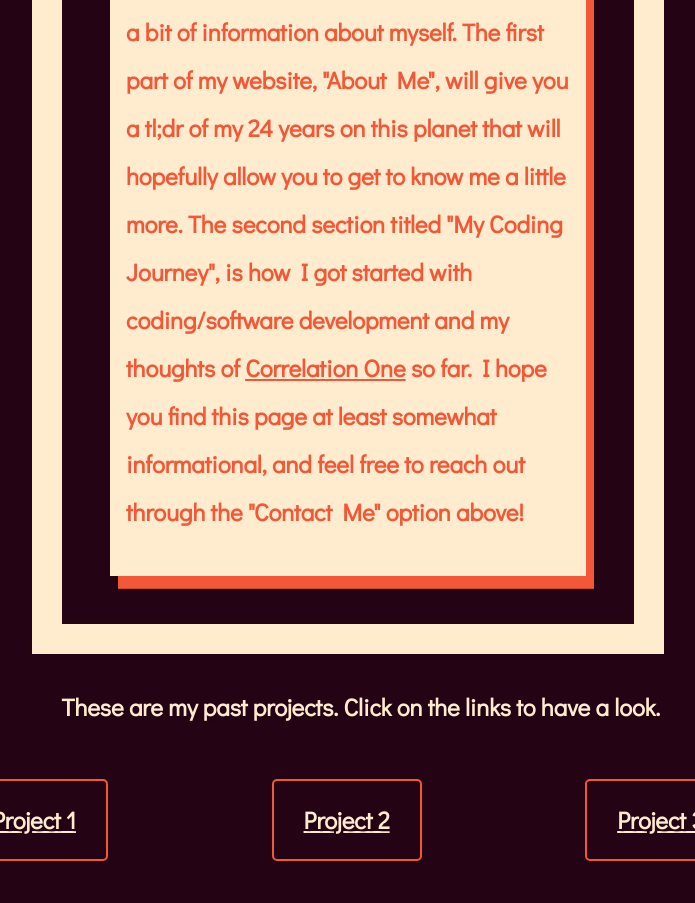
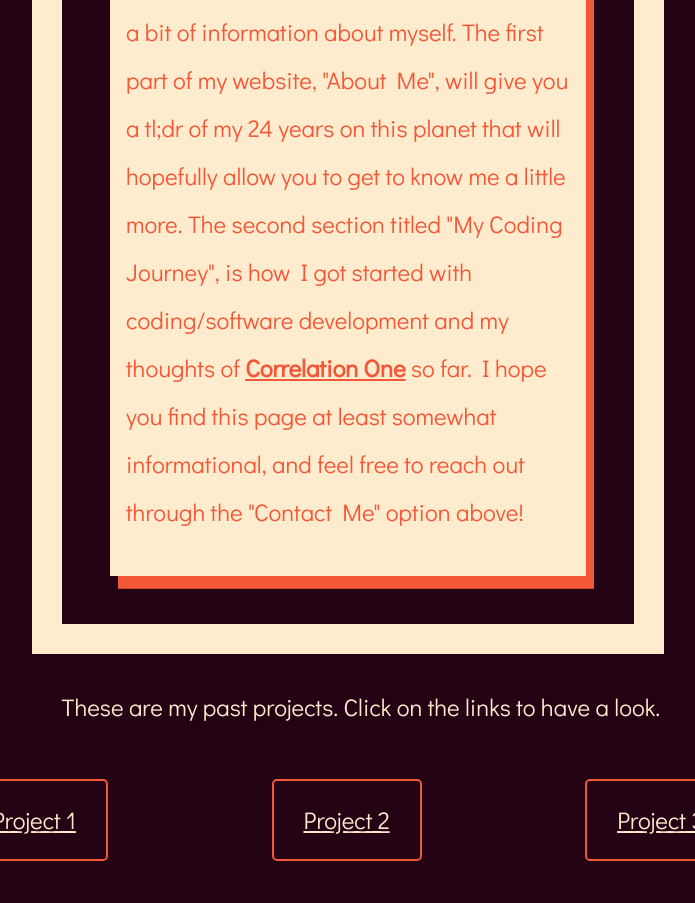
Before and after one commit to JonathanBaek/project5, a plain HTML site: page index.html in a window 1280 px wide. Shown: the part 1241-2144 px from the top of the page, without its empty margins (292-987 px from the left). Drawn offline with nearby package versions, Linux system fonts and the light colour scheme.

Commit message:
eighth commit

```diff
--- a/css/style.scss
+++ b/css/style.scss
@@ -38,7 +38,6 @@
     background-color: $color1;
     color: $color2;
     font-family: $font2;
-    font-weight: bold;
     line-height: 2em;
     overflow-x:hidden;
   }
@@ -139,6 +138,7 @@ input[type=text], input[type=tel] {
         @include alt;
         @include format;
         text-align: center;
+        font-weight: bold;
       }
 
       a:hover {
--- a/index.html
+++ b/index.html
@@ -36,7 +36,7 @@
     <main class="mainbody">
       <div class="divider">
         <h2>Welcome</h2>
-        <p>Hello! My name is Jonathan Baek, and I am NOT the fastest man alive (iykyk). The purpose of this page is to give you a glimpse at my journey through coding, and a bit of information about myself. The first part of my website, "About Me", will give you a tl;dr of my 24 years on this planet that will hopefully allow you to get to know me a little more. The second section titled "My Coding Journey", is how I got started with coding/software development and my thoughts of <a class="link" href="https://www.correlation-one.com/">Correlation One</a> so far. I hope you find this page at least somewhat informational, and feel free to reach out through the "Contact Me" option above!</p>
+        <p>Hello! My name is Jonathan Baek, and I am NOT the fastest man alive (iykyk). The purpose of this page is to give you a glimpse at my journey through coding, and a bit of information about myself. The first part of my website, "About Me", will give you a tl;dr of my 24 years on this planet that will hopefully allow you to get to know me a little more. The second section titled "My Coding Journey", is how I got started with coding/software development and my thoughts of <a class="link" href="https://www.correlation-one.com/"><strong class="link">Correlation One</strong></a> so far. I hope you find this page at least somewhat informational, and feel free to reach out through the "Contact Me" option above!</p>
       </div>
     </main>
     <div class="button list">
```
Also changed, not shown: css/style.css.
